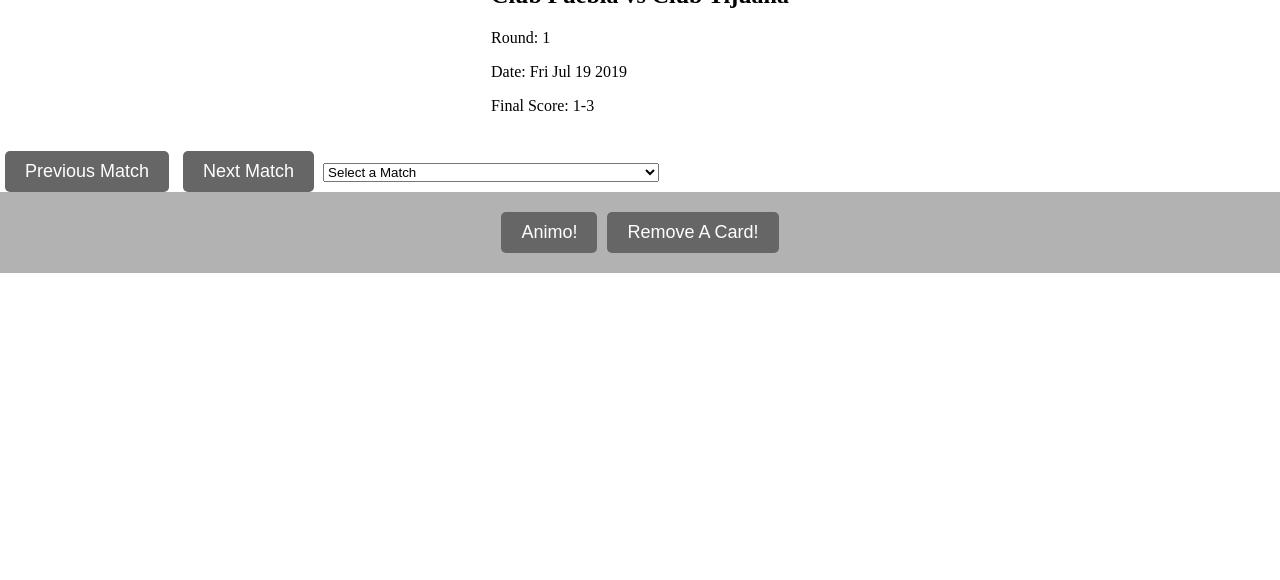
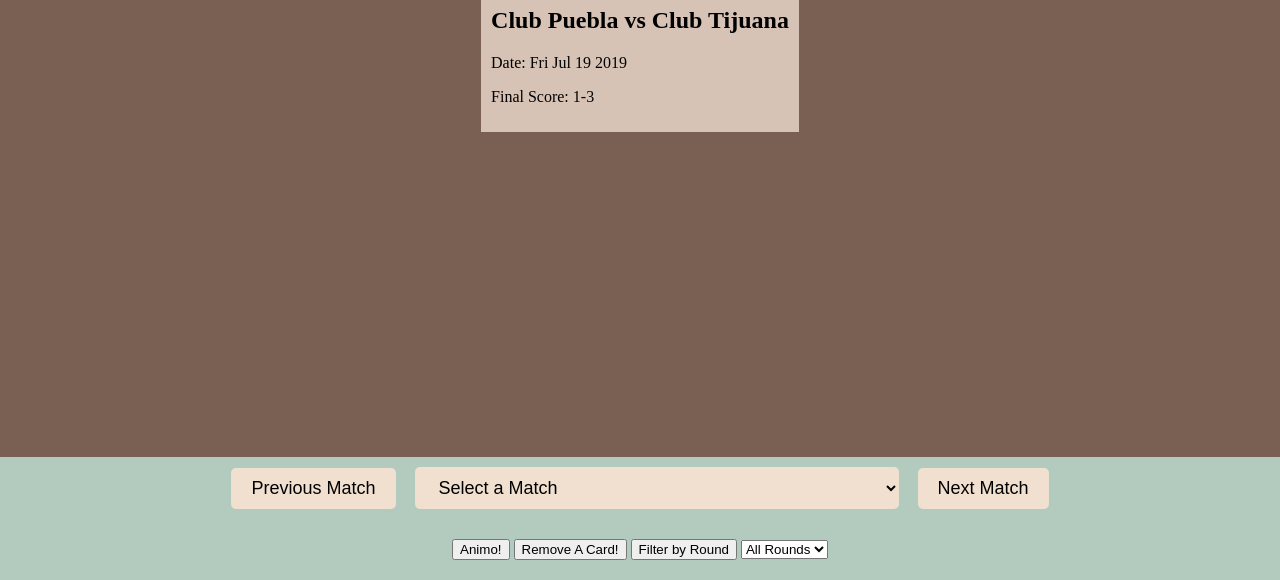
Before and after one commit to CesarAyalaCS2/Snap-Engineering-Academy-Project-Assessment-Cesar-Ayala, a plain HTML site: page index.html in a window 1280 px wide. Shown: the part 220-800 px from the top of the page. Drawn offline with Linux system fonts and the light colour scheme.

Commit message:
FINALgit add .

```diff
--- a/index.html
+++ b/index.html
@@ -5,32 +5,27 @@
     <title>Liga MX Apertura 2019</title>
     <meta name="description" content="A Catalog of Shows Set in Los Angeles">
     <link rel="stylesheet" href="style.css" />
+    <link href="https://fonts.googleapis.com/css2?family=Anton&display=swap" rel="stylesheet">
 </head>
 
 <body>
     <header class="main-header">
         <h1 class="title">Liga MX Apertura 2019</h1>
-        <h2>Resumen</h2>
     </header>
-    <div id="cardContainer"></div>
+    <div id="cardContainer">
     <div class="card" style="display: none;">
-        <div class="card-content">
-            <h2>CARD CONTENT!</h2>
-            <img src="" alt="MATCH POSTER">
-            <ul>
-                <li>Bullet Point 1</li>
-                <li>Bullet Point 2</li>
-                <li>Bullet Point 3</li>
-            </ul>
-        </div>
-    </div>
+
+    </div>`
+</div>
+
     <div class="navigation">
         <button onclick="showPreviousMatch()">Previous Match</button>
-        <button onclick="showNextMatch()">Next Match</button>
+
         <select id="matchSelector" onchange="showSelectedMatch()">
             <option value="">Select a Match</option>
             <!-- Options will be populated dynamically with JavaScript -->
         </select>
+        <button onclick="showNextMatch()">Next Match</button>
     </div>
     <div class="footer">
         <button onclick="quoteAlert();">
@@ -39,6 +34,15 @@
         <button onclick="deleteCard();">
             Remove A Card!
         </button>
+        <button onclick="filterMatchesByRound()">Filter by Round
+        </button>
+        <select id="roundFilter">
+            <option value="">All Rounds</option>
+            <option value="Round 1">Round 1</option>
+            <option value="Round 2">Round 2</option>
+            <!-- Add more options as needed -->
+        </select>
+
         <!-- <button> REMOVES THE FIRST CHILD!!!!!</button>
         <button> ADDS POST GAME MATCH CARD </button>
         <button>FILTER BY TEAM</button>
--- a/index.js
+++ b/index.js
@@ -1,33 +1,33 @@
-const cardContainer = document.getElementById('cardContainer'); // declares the carContainer that is used in HTML
+const cardContainer = document.getElementById('cardContainer');
 
-
-fetch('./matches.json') // A local JSON File contains information
+fetch('./matches.json')
     .then((response) => {
         return response.json();
     })
     .then((matches) => {
-        localStorage.setItem('matches', JSON.stringify(matches)); // creates local storage so that the data can be manipulated
-        populateMatchSelector(matches); //match selector is a function that calls upon this data
-        displayMatch(matches[0]); // display match displays the information in the called
+        localStorage.setItem('matches', JSON.stringify(matches));
+        populateMatchSelector(matches);
+        displayMatch(matches[0]);
     });
 
 
 
-function displayMatch(match) { // this displays information of a selected match in the webpage
-    cardContainer.innerHTML = `
-        <div class="match">
-            <h2>${match['Team 1']} vs ${match['Team 2']}</h2>
-            <p>Round: ${match.Round}</p>
-            <p>Date: ${match.Date}</p>
-            <p>Final Score: ${match.FT}</p>
-        </div>
-    `;
-}
+function populateMatchSelector(matches) {
+    const matchSelector = document.getElementById("matchSelector");
+    matchSelector.innerHTML = "<option value=''>Select a Match</option>";
 
+    const roundFilter = document.getElementById("roundFilter");
+    roundFilter.innerHTML = "<option value=''>All Rounds</option>";
 
-function populateMatchSelector(matches) { // a dropdown menu is populated by this function
-    const matchSelector = document.getElementById("matchSelector"); //match selector is defined
-    matchSelector.innerHTML = "<option value=''>Select a Match</option>"; //option div is used to create the drop down
+    const uniqueRounds = [...new Set(matches.map(match => match.Round))]; // Collect unique round values
+
+    uniqueRounds.forEach(round => {
+        const option = document.createElement("option");
+        option.value = round;
+        option.textContent = round;
+        roundFilter.appendChild(option);
+    });
+
     matches.forEach((match, index) => {
         const option = document.createElement("option");
         option.value = index;
@@ -35,15 +35,32 @@ function populateMatchSelector(matches) { // a dropdown menu is populated by thi
         matchSelector.appendChild(option);
     });
 }
+function displayMatch(match) {
+    cardContainer.innerHTML = `
+        <div class="match">
+            <h1> Round: ${match.Round} </h1>
+            <h2>${match['Team 1']} vs ${match['Team 2']}</h2>
+            <p>Date: ${match.Date}</p>
+            <p>Final Score: ${match.FT}</p>
+        </div>
+    `;
+}
 
-function showSelectedMatch() { // this calls the display Match function from the populate Match Selector function
-    const matchSelector = document.getElementById("matchSelector"); // same logic asthe Match Selector
+function showSelectedMatch() {
+    const matchSelector = document.getElementById("matchSelector");
     const selectedIndex = matchSelector.value;
-    if (selectedIndex !== "") { //As long as there is a value in the selectedIndex then it will call the displayMatch function
+    if (selectedIndex !== "") {
         localStorage.setItem("count", selectedIndex);
         const matches = JSON.parse(localStorage.getItem('matches'));
         displayMatch(matches[selectedIndex]);
     }
+}
+
+function filterMatchesByRound() {
+    const selectedRound = roundFilter.value;
+    const matches = JSON.parse(localStorage.getItem('matches'));
+    const filteredMatches = selectedRound ? matches.filter(match => match.Round === selectedRound) : matches;
+    populateMatchSelector(filteredMatches);
 }
 
 
@@ -51,21 +68,20 @@ function showSelectedMatch() { // this calls the display Match function from the
 function showNextMatch() {
     let currentIndex = Number(localStorage.getItem("count"));
     const matches = JSON.parse(localStorage.getItem('matches'));
-    if (currentIndex < matches.length - 1) { // this current Index logic was very weird ;-;
+    if (currentIndex < matches.length - 1) {
         currentIndex++;
         localStorage.setItem("count", currentIndex);
-        displayMatch(matches[currentIndex]); //calls the display function to show the information from matches with a from the next value
+        displayMatch(matches[currentIndex]);
     }
 }
 
-
-function showPreviousMatch() { // same thing but uses -- in the if statement
+function showPreviousMatch() {
+    let currentIndex = Number(localStorage.getItem("count"));
     if (currentIndex > 0) {
-        let currentIndex = Number(localStorage.getItem("count"));
         currentIndex--;
         localStorage.setItem("count", currentIndex);
         const matches = JSON.parse(localStorage.getItem('matches'));
-        displayMatch(matches[currentIndex]);//calls the display function to show the information from matches with a from the previous value
+        displayMatch(matches[currentIndex]);
     }
 }
 
@@ -75,25 +91,10 @@ function showPreviousMatch() { // same thing but uses -- in the if statement
 }
 
 function deleteCard() {
-        let matches = JSON.parse(localStorage.getItem('matches')); // Retrieve matches from local storage
+    let matches = JSON.parse(localStorage.getItem('matches'));
     matches.shift();
-        localStorage.setItem('matches', JSON.stringify(matches)); // Update matches in local storage
+    localStorage.setItem('matches', JSON.stringify(matches));
     const matchSelector = document.getElementById("matchSelector");
-        matchSelector.removeChild(matchSelector.firstChild); // Remove the first option from the dropdown menu
-        populateMatchSelector(matches); // refresh the dropdown menu
+    matchSelector.removeChild(matchSelector.firstChild);
+    populateMatchSelector(matches);
 }
-
-
-
-
-
-
-// function deleteCard() {
-//     let cardNumber = Number(localStorage.getItem("count"));
-//     const card = document.getElementById(`match-card-${cardNumber}`);
-//     if (card) {
-//         card.remove();
-//     } else {
-//         console.error(`Match card with number ${cardNumber} not found.`);
-//     }
-// }
--- a/style.css
+++ b/style.css
@@ -1,75 +1,55 @@
-/* Reset default browser styles */
 html,
 body {
     margin: 0;
     padding: 0;
+    height: 100%;
+    display: flex;
+    flex-direction: column;
+    background-color:#7a6052;
 }
 
-/* Header Styles */
 .main-header {
-    background-color: rgba(145, 19, 19, 0.3);
+    background-color: #c18b6e;
     padding: 20px 0;
+    background-size: cover;
 }
 
 .title {
     text-align: center;
     margin: 0;
     font-size: 3em;
-    font-family: "Helvetica";
+    font-family: "Anton", sans-serif;
     font-weight: normal;
-    color: white;
+    color: #f1e0d0;
 }
 
-/* Footer Styles */
-.footer {
-    display: flex;
-    justify-content: center;
-    background-color: rgba(0, 0, 0, .3);
-    padding: 20px 0;
-}
-
-button {
-    background-color: #666;
-    border: none;
-    padding: 10px 20px;
-    border-radius: 5px;
-    color: white;
-    font-size: 18px;
-    cursor: pointer;
-    margin: 0 5px;
-}
-
-/* Matches Container Styles */
 #cardContainer {
     display: flex;
     flex-wrap: wrap;
     justify-content: center;
-    margin: 20px auto;
-    border: 5px;
+    margin: 25px auto;
+    max-width: 1200px;
+    background-color: #d6c3b6;
 }
 
 .card {
-    width: 300px;
+    width: calc(33.33% - 20px);
     border: 1px solid #ccc;
     border-radius: 5px;
     box-shadow: 0 2px 4px rgba(0, 0, 0, 0.1);
     margin: 10px;
+    background-color: #c18b6e;
 }
 
 .card-content {
     padding: 20px;
     font-family: "Verdana";
-    color: #555;
+    color: #beab9b;
 }
 
 .card-content h2 {
     margin-top: 0;
     font-size: 20px;
-}
-
-.card img {
-    width: 100%;
-    height: auto;
 }
 
 ul {
@@ -80,3 +60,40 @@ ul {
 li {
     list-style-type: none;
 }
+
+.navigation {
+    background-color: #b3cbbe;
+    padding: 10px 0;
+    text-align: center;
+    margin-top: auto;
+}
+
+.navigation button,
+.navigation select {
+    background-color: #f1e0d0;
+    border: none;
+    padding: 10px 20px;
+    border-radius: 5px;
+    color: black;
+    font-size: 18px;
+    cursor: pointer;
+    margin: 0 5px;
+}
+
+.navigation select {
+    margin: 0 10px;
+}
+
+.footer {
+    background-color: #b3cbbe;
+    padding: 20px 0;
+    color: white;
+    text-align: center;
+    width: 100%;
+}
+
+.match {
+    border:#7a6052 5px;
+    margin: 10px;
+    justify-content: center;
+}
```
Lines whose indentation alone changed are shown as unchanged.
